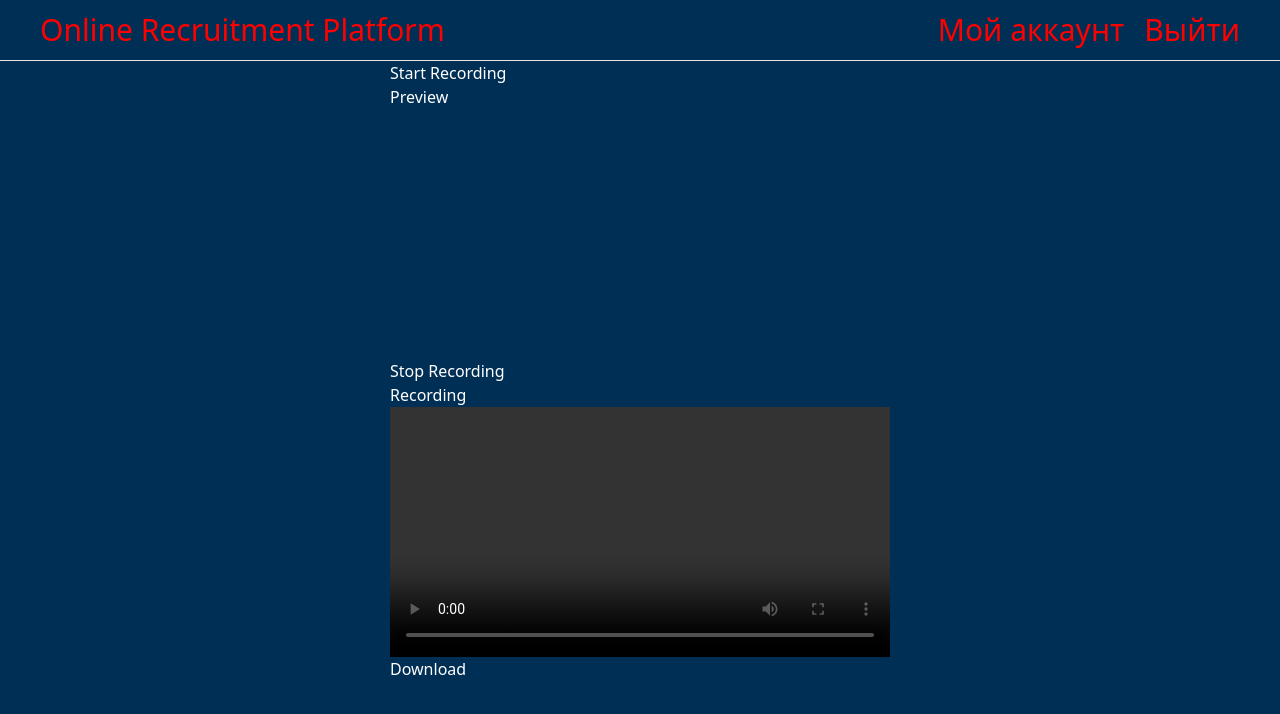
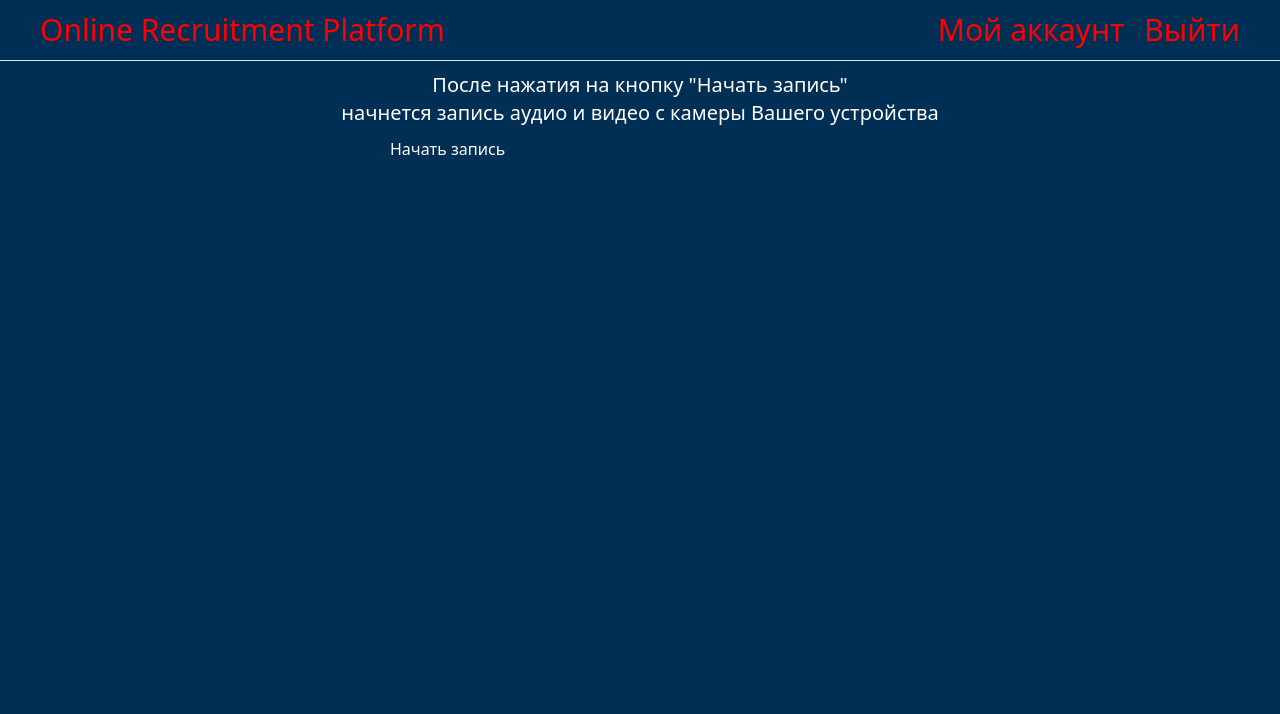
Before and after one commit to almaz7/Online_Recruitment_Platform, a FastAPI app: template src/templates/public/video_stream.html in a window 1280 px wide. Shown: the top 714 px of the page. Run offline with FastAPI, Linux system fonts and the light colour scheme; the template is opened without the code that fills it, so the values that code supplies are empty; style sheets or scripts are compiled from the project's sources; parts of the project's set-up code (start-up, migrations or seed data) failed here and were passed over.

Commit message:
video recording page was improved

```diff
--- a/src/pages/router.py
+++ b/src/pages/router.py
@@ -45,6 +45,6 @@ async def get_search_page(request: Request, results=Depends(get_candidate_test_r
     return templates.TemplateResponse("search.html", {"request": request, "results": results["data"]})
 
 
-@router.get("/capture_video")
+@router.get("/video_interview")
 async def get_user_video(request: Request):
     return templates.TemplateResponse("video_stream.html", {"request": request})
--- a/src/templates/public/register.html
+++ b/src/templates/public/register.html
@@ -41,7 +41,7 @@
                     </div>
                     <input style="width:100%; background:#3E5F8A; margin-top:10px; border-radius: 10px; color:white" type="submit" value="Зарегистрироваться" class="text-2xl bg-gray-300 p-3">
                 </form>
-                <div class="text-3xl" style="color:white; text-align: center;" id="results">
+                <div class="text-3xl" style="color:white; text-align: center; margin-top: 100px" id="results">
 
                 </div>
             </div>
--- a/src/templates/public/video_stream.html
+++ b/src/templates/public/video_stream.html
@@ -6,17 +6,22 @@
 
 {% block content %}
 <div class="flex justify-center flex-col items-center" style="color: white;">
+    <div class="text-xl" style="color:white; text-align: center; margin-top: 10px" id="start_or_stop_description">
+        После нажатия на кнопку "Начать запись"<br>начнется запись аудио и видео с камеры Вашего устройства
+    </div>
     <div>
-        <div id="startButton" class="button">Start Recording</div>
-        <h2>Preview</h2>
+        <div id="startButton">
+            <div style="margin-top: 10px; margin-bottom: 5px;" class="button">Начать запись</div>
+        </div>
+        <div id="stopButton">
+
+        </div>
         <video id="preview" width="500" height="400" autoplay muted></video>
+
     </div>
 
-    <div>
-        <div id="stopButton" class="button">Stop Recording</div>
-        <h2>Recording</h2>
-        <video id="recording" width="500" height="400" controls></video>
-        <a id="downloadButton" class="button">Download</a>
+    <div style="margin-top: 10px" id="to_download">
+
     </div>
 
     <div class="bottom">
@@ -25,16 +30,16 @@
 
     <script>
         let preview = document.getElementById("preview");
-        let recording = document.getElementById("recording");
         let startButton = document.getElementById("startButton");
         let stopButton = document.getElementById("stopButton");
-        let downloadButton = document.getElementById("downloadButton");
         let logElement = document.getElementById("log");
-
-        let recordingTimeMS = 6 * 1000;
+        let to_download = document.getElementById("to_download");
+        let start_or_stop_description = document.getElementById("start_or_stop_description");
+        let recordingTimeMS = 5 * 1000;
 
         function log(msg) {
             logElement.innerHTML += `${msg}\n`;
+            console.log(msg);
         }
 
         function wait(delayInMS) {
@@ -42,11 +47,15 @@
         }
 
         function startRecording(stream, lengthInMS) {
+            to_download.innerHTML = '';
             let recorder = new MediaRecorder(stream);
             let data = [];
 
             recorder.ondataavailable = (event) => data.push(event.data);
             recorder.start();
+            startButton.innerHTML = '';
+            start_or_stop_description.innerHTML = 'Для завершения записи до конца таймера<br>можете нажать на "Остановить запись до конца таймера"';
+            stopButton.innerHTML = '<div style="margin-top: 10px; margin-bottom: 5px;" class="button">Остановить запись до конца таймера</div>';
             log(`${recorder.state} for ${lengthInMS / 1000} seconds…`);
 
             let stopped = new Promise((resolve, reject) => {
@@ -77,18 +86,26 @@
                 })
                 .then((stream) => {
                     preview.srcObject = stream;
-                    downloadButton.href = stream;
                     preview.captureStream = preview.captureStream || preview.mozCaptureStream;
                     return new Promise((resolve) => (preview.onplaying = resolve));
                 })
                 .then(() => startRecording(preview.captureStream(), recordingTimeMS))
                 .then((recordedChunks) => {
                     let recordedBlob = new Blob(recordedChunks, { type: "video/mp4" });
+                    to_download.innerHTML = '<h2>Полученная запись</h2>' +
+                        '<video id="recording" width="500" height="400" controls></video>' +
+                        '<a id="downloadButton" class="button" style="margin-top: 10px">Скачать видео</a>';
+                    let recording = document.getElementById("recording");
+                    let downloadButton = document.getElementById("downloadButton");
                     recording.src = URL.createObjectURL(recordedBlob);
                     downloadButton.href = recording.src;
+                    log("src = " + recording.src);
                     downloadButton.download = "RecordedVideo.mp4";
-
+                    startButton.innerHTML = '<div style="margin-top: 10px; margin-bottom: 5px;" class="button">Начать запись</div>';
+                    stopButton.innerHTML = '';
+                    start_or_stop_description.innerHTML = 'После нажатия на кнопку "Начать запись"<br>начнется запись аудио и видео с камеры Вашего устройства';
                     log(`Successfully recorded ${recordedBlob.size} bytes of ${recordedBlob.type} media.`);
+                    stop(preview.srcObject);
                 })
                 .catch((error) => {
                     if (error.name === "NotFoundError") {
```
Also changed, not shown: src/templates/public/login.html (+0 -7 lines).
